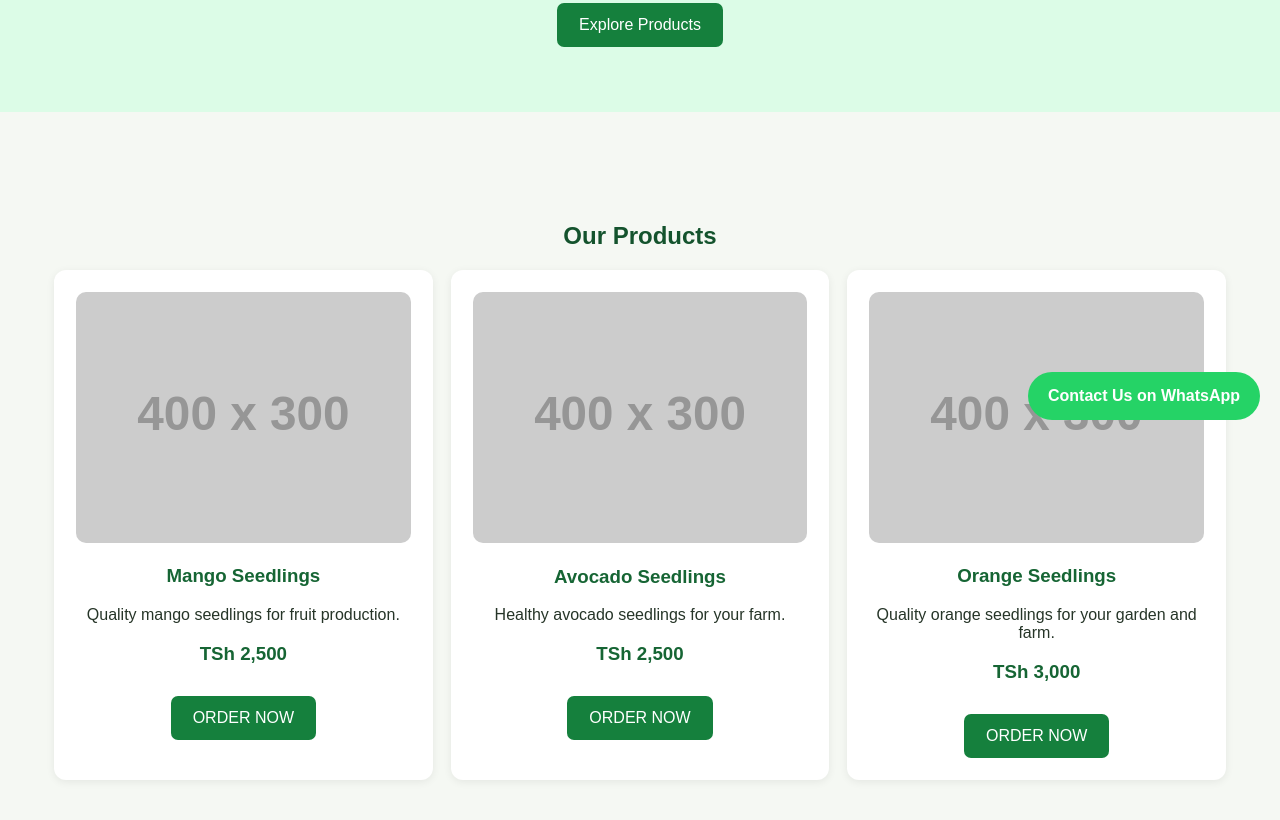
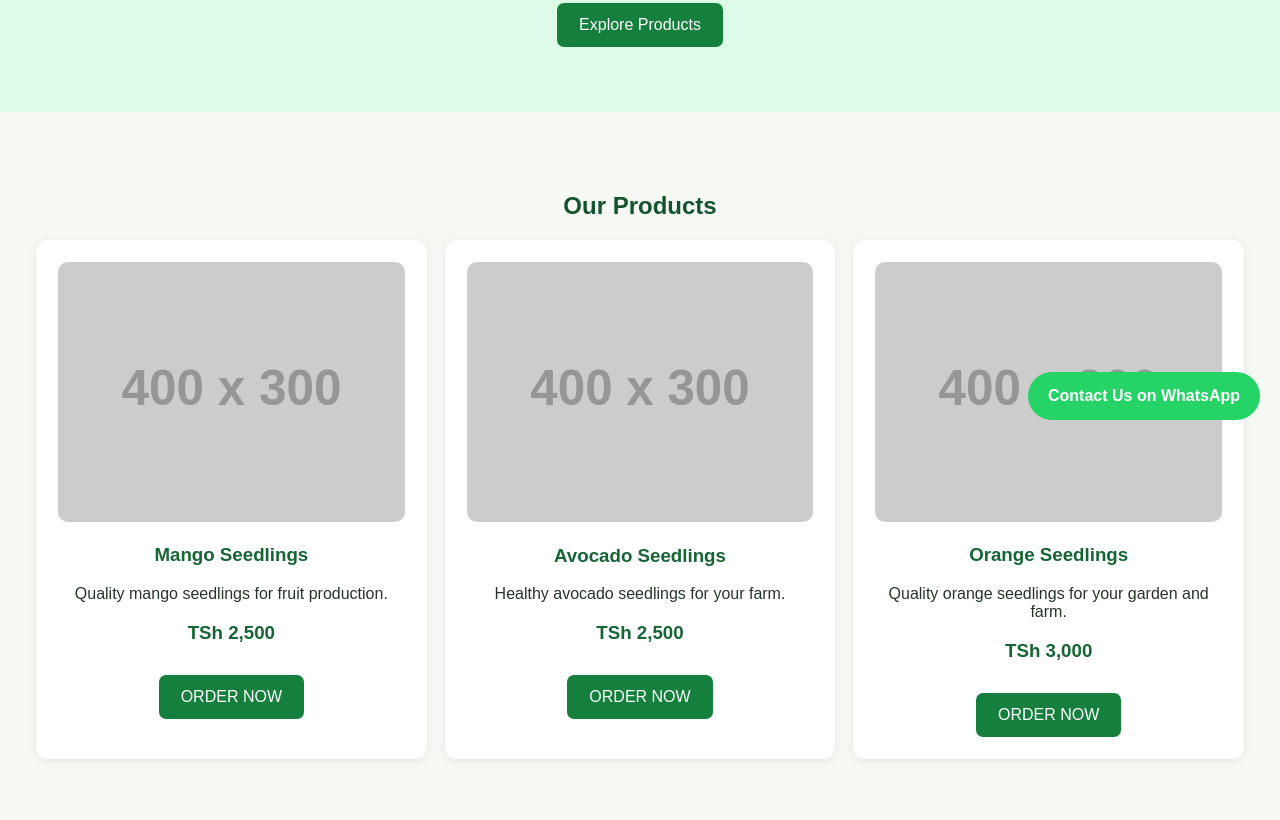
Before and after one commit to dottonoel38-boop/GreenGrow-Nursery, a plain HTML site: page index.html in a window 1280 px wide. Shown: the part 360-1180 px from the top of the page. Drawn offline with Linux system fonts and the light colour scheme; placeholder pictures from the web are drawn by us.

Commit message:
Update index.html

```diff
--- a/index.html
+++ b/index.html
@@ -93,6 +93,38 @@ and crop seedlings for your farming needs.</p>
 </div>
 
 <section id="products">
+<section id="products">
+<h2>Our Products</h2>
+
+<div class="products">
+
+<div class="product">
+<img src="https://placehold.co/400x300/DCFCE7/14532D?text=Mango+Seedling" alt="Mango Seedling" style="width:100%;border-radius:10px;">
+<h3>Mango Seedlings</h3>
+<p>Quality mango seedlings for fruit production.</p>
+<h3>TSh 2,500</h3>
+<a class="btn" href="https://wa.me/255719284702?text=Hello%20GreenGrow%20Nursery%2C%20I%20want%20to%20order%20Mango%20Seedlings.">ORDER NOW</a>
+</div>
+
+<div class="product">
+<img src="https://placehold.co/400x300/DCFCE7/14532D?text=Avocado+Seedling" alt="Avocado Seedling" style="width:100%;border-radius:10px;">
+<h3>Avocado Seedlings</h3>
+<p>Healthy avocado seedlings for your farm.</p>
+<h3>TSh 2,500</h3>
+<a class="btn" href="https://wa.me/255719284702?text=Hello%20GreenGrow%20Nursery%2C%20I%20want%20to%20order%20Avocado%20Seedlings.">ORDER NOW</a>
+</div>
+
+<div class="product">
+<img src="https://placehold.co/400x300/DCFCE7/14532D?text=Orange+Seedling" alt="Orange Seedling" style="width:100%;border-radius:10px;">
+<h3>Orange Seedlings</h3>
+<p>Quality orange seedlings for your garden and farm.</p>
+<h3>TSh 3,000</h3>
+<a class="btn" href="https://wa.me/255719284702?text=Hello%20GreenGrow%20Nursery%2C%20I%20want%20to%20order%20Orange%20Seedlings.">ORDER NOW</a>
+</div>
+
+</div>
+</section>
+
   <section id="products">
 <section id="products">
 <h2>Our Products</h2>
```
